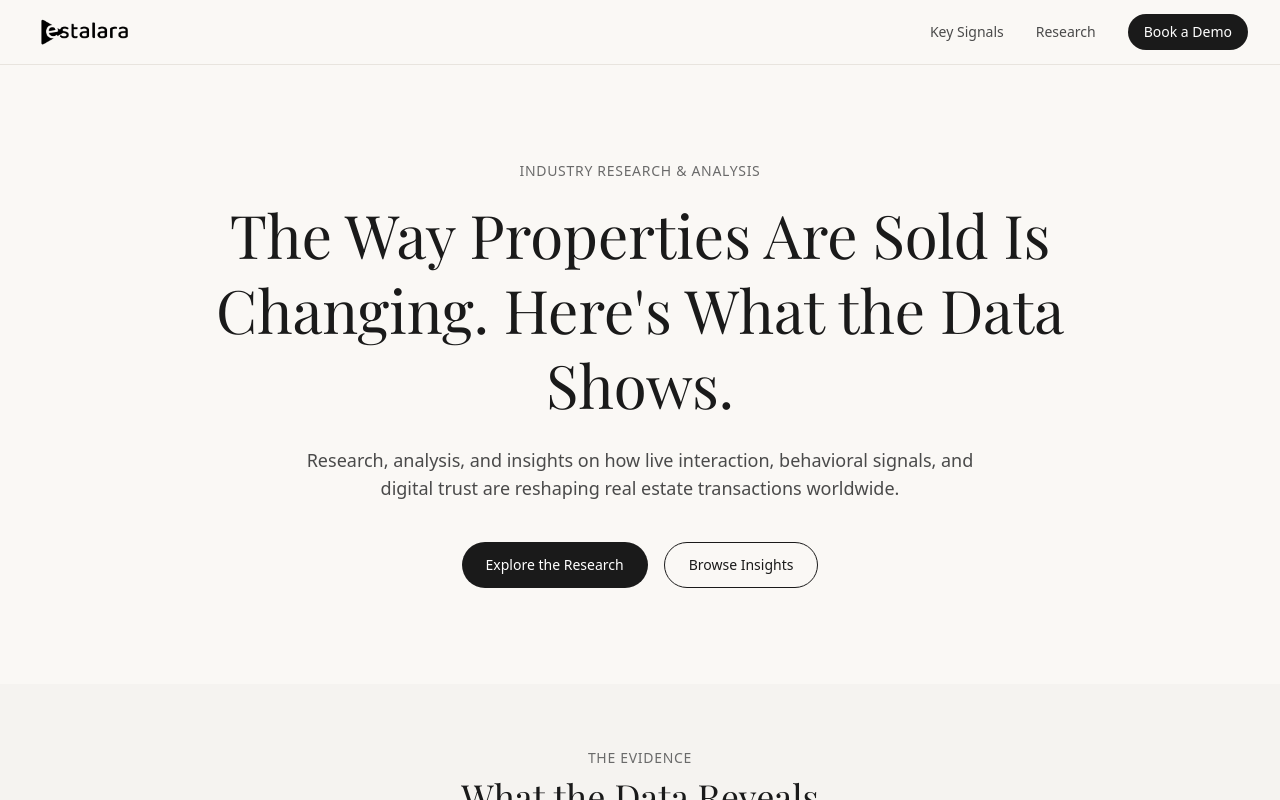
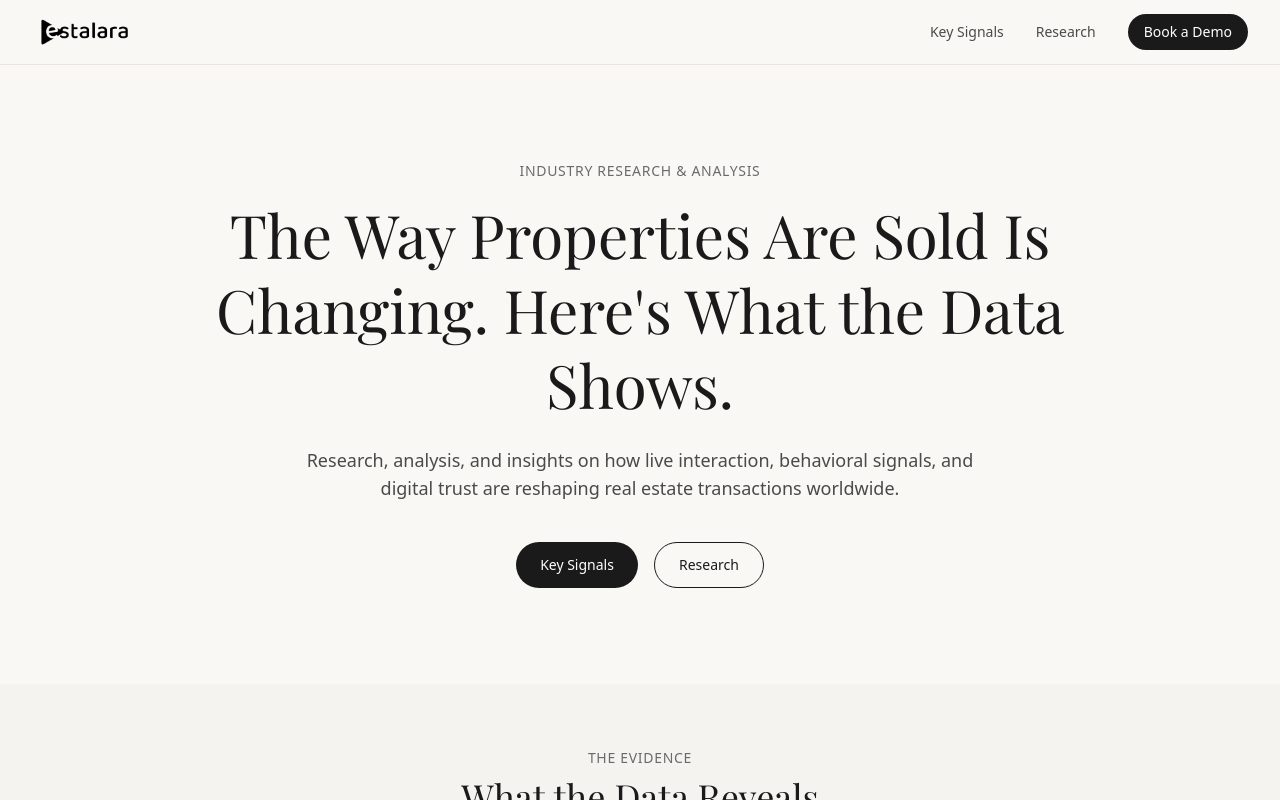
Before and after one commit to Pnawrocki9/EstalaraNew, a Next.js app: page /knowledge in a window 1280 px wide. Built offline with nearby package versions, Linux system fonts and the light colour scheme; a web font is replaced by a local one.

Commit message:
Update knowledge hero button labels
Co-authored-by: Pnawrocki9 <Pnawrocki9@users.noreply.github.com>

```diff
--- a/app/knowledge/page.tsx
+++ b/app/knowledge/page.tsx
@@ -32,14 +32,14 @@ export default function KnowledgeHomePage() {
               className="inline-flex items-center justify-center px-6 py-3 text-sm font-medium text-white bg-[#1A1A1A] rounded-full hover:bg-[#2A2A2A] transition-colors"
               data-testid="explore-research-btn"
             >
-              Explore the Research
+              Key Signals
             </Link>
             <Link
               href="/knowledge/insights"
               className="inline-flex items-center justify-center px-6 py-3 text-sm font-medium text-[#1A1A1A] border border-[#1A1A1A] rounded-full hover:bg-[#1A1A1A] hover:text-white transition-colors"
               data-testid="browse-insights-btn"
             >
-              Browse Insights
+              Research
             </Link>
           </div>
         </div>
```
